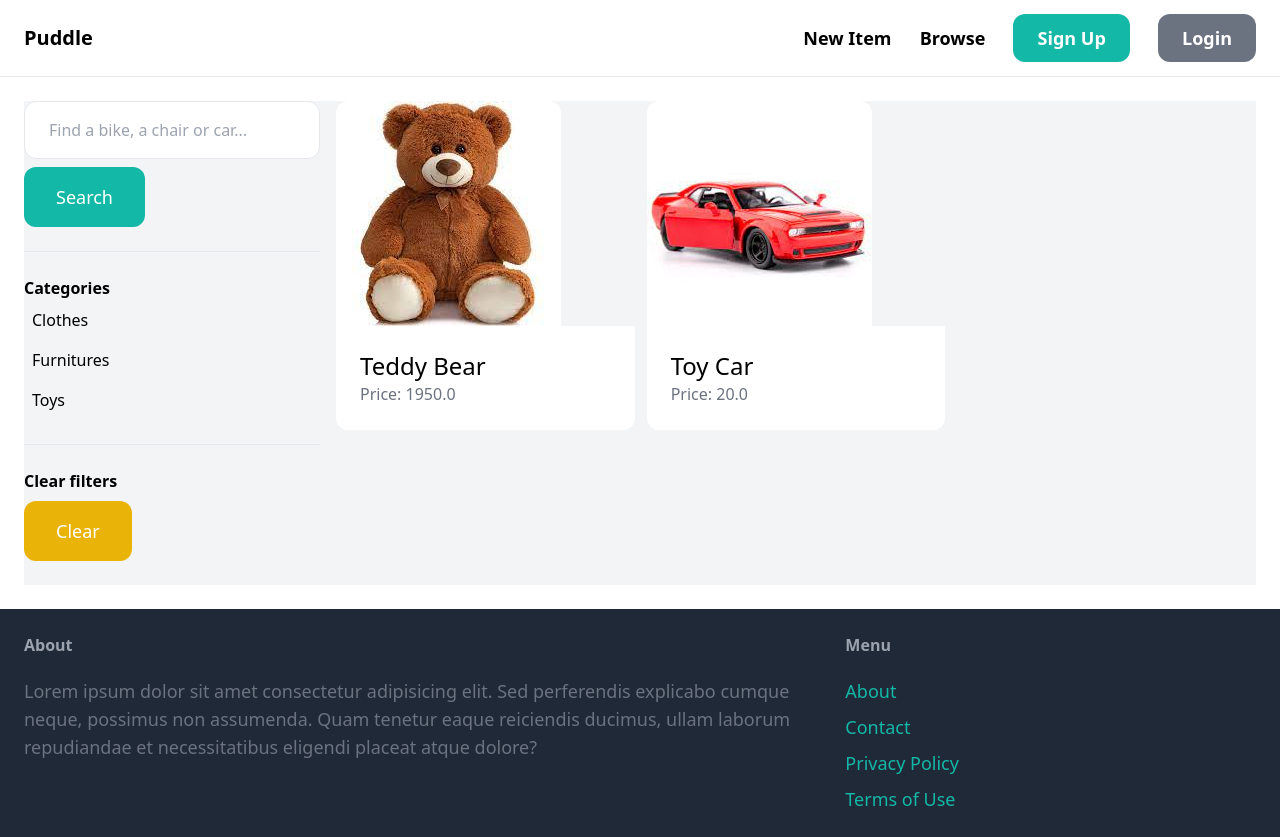
After one commit to erdeminmez/OnlineMarketplace, a Django app: page /item/ in a window 1280 px wide. The commit adds this page. Run offline with Django 4.2, Linux system fonts and the light colour scheme; data comes from the database, SQL or seed files in the repository; some libraries are stand-ins or nearby versions.

Commit message:
Search Item Added

```diff
--- a/puddle/core/templates/core/layout.html
+++ b/puddle/core/templates/core/layout.html
@@ -13,7 +13,7 @@
 
         <div class="space-x-6">
             <a href="{% url 'item:new' %}" class="text-lg font-semibold hover:text-gray-500">New Item</a>
-            <a href="#" class="text-lg font-semibold hover:text-gray-500">Browse</a>
+            <a href="{% url 'item:items' %}" class="text-lg font-semibold hover:text-gray-500">Browse</a>
 
             {% if request.user.is_authenticated %}
                 <a href="#" class="px-6 py-3 text-lg font-semibold bg-teal-500 text-white rounded-xl hover:bg-teal-700">Inbox</a>
--- /dev/null
+++ b/puddle/item/templates/item/items.html
@@ -0,0 +1,53 @@
+{% extends 'core/layout.html' %}
+
+{% block title %}Items{% endblock %}
+
+{% block content %}
+    <div class="pb-6 grid grid-cols-4 gap-4 bg-gray-100">
+        <div class="col-span-1">
+            <form method="get" action="{% url 'item:items' %}">
+                <input name="query" class="w-full py-4 px-6 border rounded-xl" type="text" value="{{ query }}" placeholder="Find a bike, a chair or car...">
+
+                <button class="mt-2 py-4 px-8 text-lg bg-teal-500 text-white rounded-xl">Search</button>
+            </form>
+
+            <hr class="my-6">
+
+            <p class="font-semibold">Categories</p>
+
+            <ul>
+                {% for category in categories %}
+                    <li class="py-2 px-2 rounded-xl{% if category.id == category_id %} bg-gray-200{% endif %}">
+                        <a href="{% url 'item:items' %}?query={{ query }}&category={{ category.id }}">{{ category.name }}</a>
+                    </li>
+                {% endfor %}
+            </ul>
+
+            <hr class="my-6">
+
+            <p class="font-semibold">Clear filters</p>
+
+            <ul>
+                <li><a href="{% url 'item:items' %}" class="mt-2 py-4 px-8 inline-block bg-yellow-500 text-lg rounded-xl text-white">Clear</a>
+        </div>
+
+        <div class="col-span-3">
+            <div class="grid grid-cols-3 gap-3">
+                {% for item in items %}
+                    <div>
+                        <a href="{% url 'item:detail' item.id %}">
+                            <div>
+                                <img src="{{ item.image.url }}" class="rounded-t-xl">
+                            </div>
+
+                            <div class="p-6 bg-white rounded-b-xl">
+                                <h2 class="text-2xl">{{ item.name }}</h2>
+                                <p class="text-gray-500">Price: {{ item.price }}</p>
+                            </div>
+                        </a>
+                    </div>
+                {% endfor %}
+            </div>
+        </div>
+    </div>
+{% endblock %}
--- a/puddle/item/urls.py
+++ b/puddle/item/urls.py
@@ -9,4 +9,5 @@ urlpatterns = [
     path('new/', views.new, name='new'),
     path('<int:pk>/delete/', views.delete, name='delete'),
     path('<int:pk>/edit/', views.edit, name='edit'),
+    path('', views.items, name='items'),
 ]
--- a/puddle/item/views.py
+++ b/puddle/item/views.py
@@ -1,7 +1,8 @@
 from django.shortcuts import get_object_or_404, render, redirect
 from django.contrib.auth.decorators import login_required
+from django.db.models import Q
 
-from .models import Item
+from .models import Item, Category
 from .forms import NewItemForm, EditItemForm
 
 # Create your views here.
@@ -57,3 +58,22 @@ def edit(request, pk):
         'form': form,
         'title': 'Edit item',
     })
+
+def items(request):
+    query = request.GET.get('query', '')
+    category_id = request.GET.get('category', 0)
+    categories = Category.objects.all()
+    items = Item.objects.filter(is_sold=False)
+
+    if category_id:
+        items = items.filter(category_id=category_id)
+
+    if query:
+        items = items.filter(Q(name__icontains=query) | Q(description__icontains=query))
+
+    return render(request, 'item/items.html', {
+        'items': items,
+        'query': query,
+        'categories': categories,
+        'category_id': int(category_id)
+    })
```
